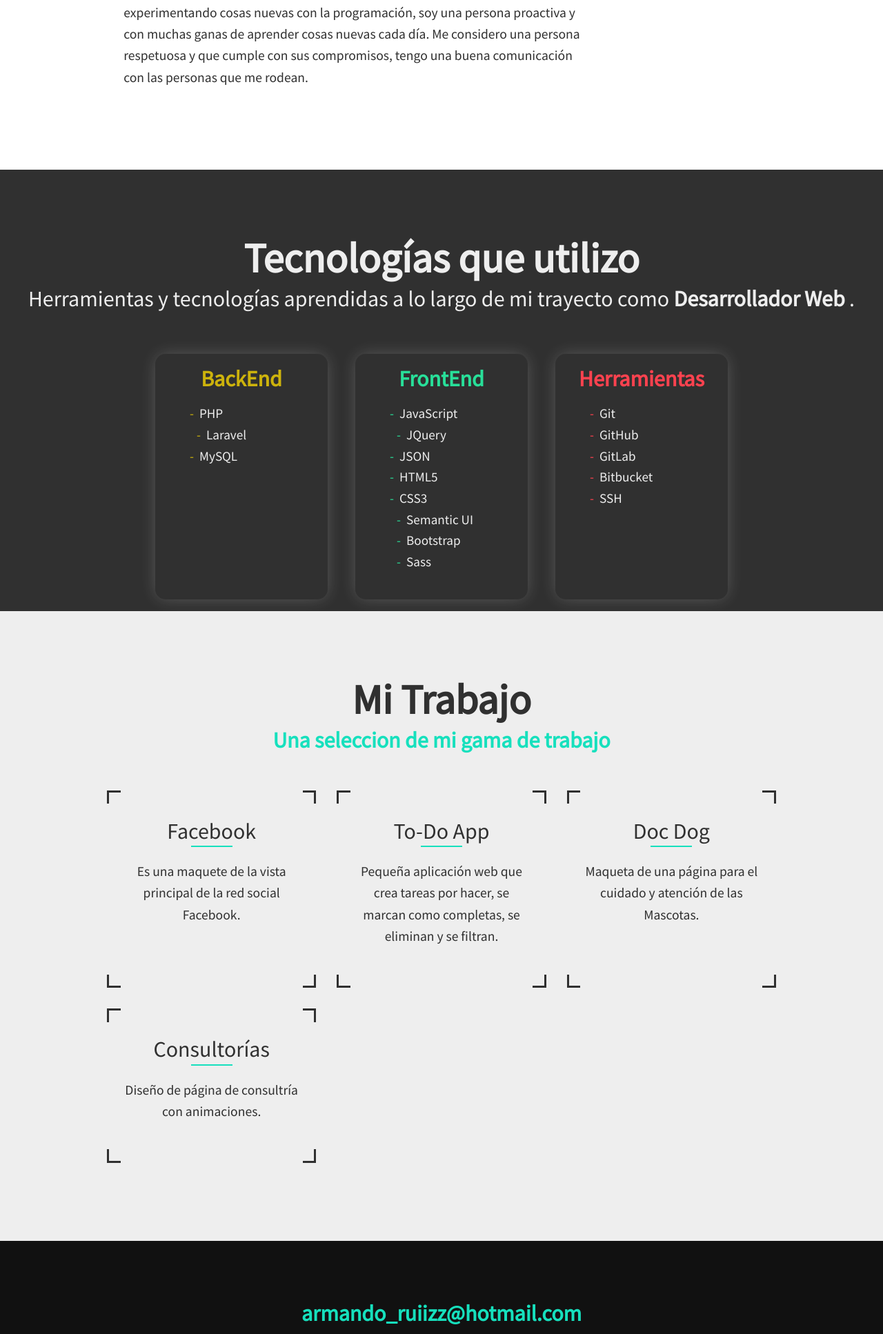
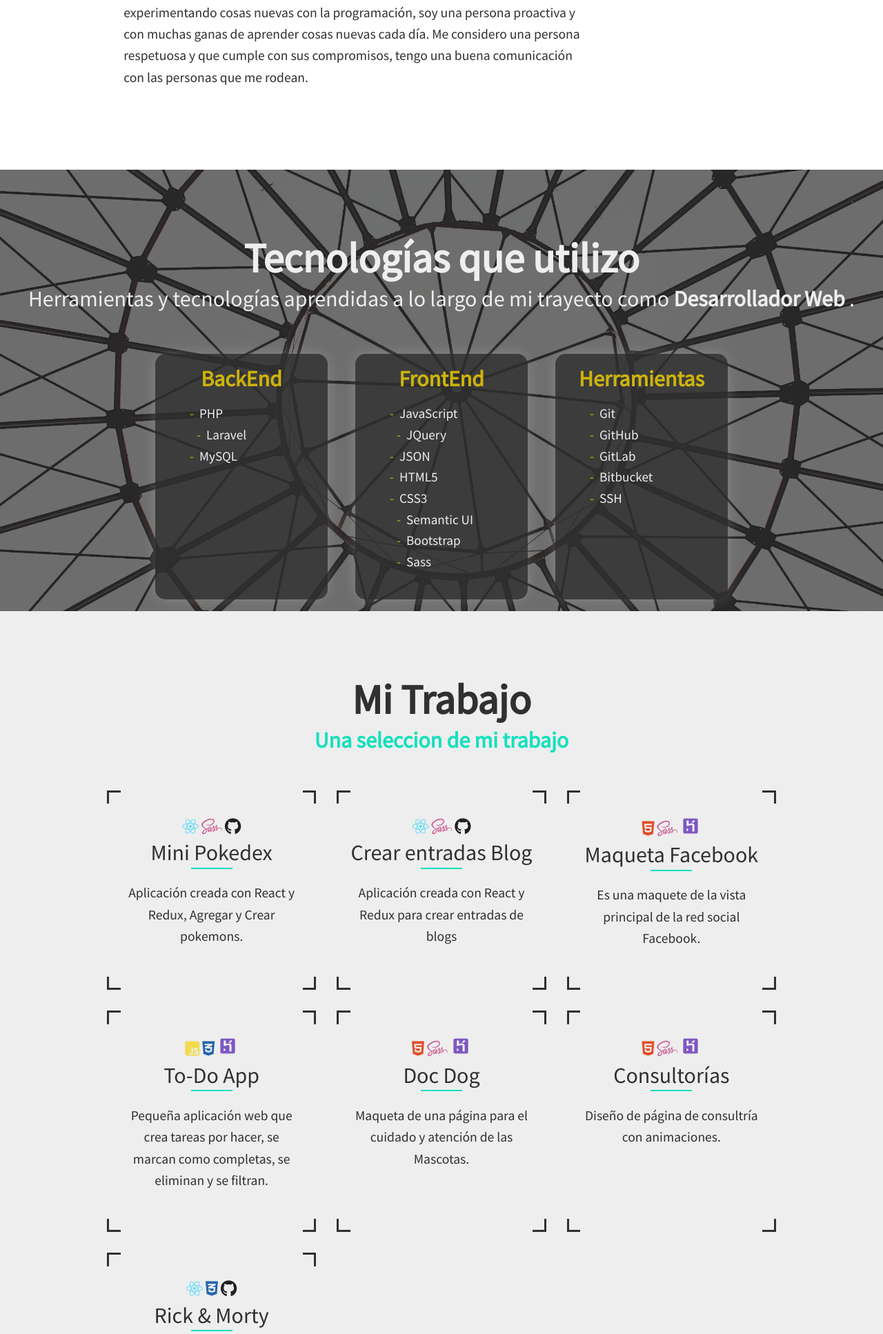
Before and after one commit to ruiz94/portfolio, a PHP site: page / in a window 1280 px wide. Shown: the part 2114-4048 px from the top of the page at 69% size. Run offline with PHP 8.4, Linux system fonts and the light colour scheme; some libraries are stand-ins or nearby versions.

Commit message:
Agregar apps, y cambio de diseño en 'Tecnologías que utilizo'

```diff
--- a/css/style2.css
+++ b/css/style2.css
@@ -367,6 +367,11 @@ h3 {
   height: 80vh;
   display: flex;
   flex-direction: column;
+  position: relative;
+  overflow: hidden;
+}
+.seccion__habilidades .seccion__titulo, .seccion__habilidades .seccion__subtitulo, .seccion__habilidades .tarjetones {
+  position: relative;
 }
 .seccion__habilidades .tarjetones {
   justify-content: center;
@@ -376,7 +381,7 @@ h3 {
   display: flex;
 }
 .seccion__habilidades .tarjetones .tarjeton {
-  background: var(--clr-dark);
+  background: rgba(48, 48, 48, 0.8);
   padding: 20px;
   box-sizing: border-box;
   text-align: start;
@@ -402,14 +407,14 @@ h3 {
   text-align: center;
   font-size: 2rem;
 }
-.seccion__habilidades .tarjetones .tarjeton.backend h3, .seccion__habilidades .tarjetones .tarjeton.backend ul li::before {
+.seccion__habilidades .tarjetones .tarjeton h3, .seccion__habilidades .tarjetones .tarjeton ul li::before {
   color: #cdb30c;
 }
-.seccion__habilidades .tarjetones .tarjeton.frontend h3, .seccion__habilidades .tarjetones .tarjeton.frontend ul li::before {
-  color: #28df99;
-}
-.seccion__habilidades .tarjetones .tarjeton.herramientas h3, .seccion__habilidades .tarjetones .tarjeton.herramientas ul li::before {
-  color: #ff424f;
+.seccion__habilidades .fondo_tecnologias {
+  position: absolute;
+  top: -778px;
+  left: 0;
+  filter: opacity(0.3);
 }
 
 @media (max-width: 1000px) {
@@ -503,6 +508,32 @@ h3 {
   padding: 1em;
   box-sizing: border-box;
 }
+.mi_trabajo .portafolio .portafolio__item div i {
+  font-size: 1.5rem;
+}
+.mi_trabajo .portafolio .fa-js-square {
+  color: #F0DB4F;
+}
+.mi_trabajo .portafolio .fa-css3-alt {
+  color: #2565AE;
+}
+.mi_trabajo .portafolio .fa-react {
+  color: #61DBFB;
+}
+.mi_trabajo .portafolio .fa-sass {
+  color: #CD6799;
+}
+.mi_trabajo .portafolio .fa-html5 {
+  color: #E44D26;
+}
+.mi_trabajo .portafolio .fa-github {
+  color: #211F1F;
+}
+.mi_trabajo .portafolio .fa-heroku {
+  width: 30px;
+  height: 25px;
+  display: inline-flex;
+}
 
 @media (min-width: 600px) {
   .portafolio {
@@ -537,5 +568,11 @@ h3 {
 .pie .redes__sociales__lista .rede__social__item {
   margin: 0 1.5em;
 }
+.pie .fa-facebook-square {
+  color: #00C6FF;
+}
+.pie li a img {
+  width: 50px;
+}
 
 /*# sourceMappingURL=style2.css.map */
--- a/index.html
+++ b/index.html
@@ -94,10 +94,11 @@
         <!-- Agregar sección de las tecnologías que utilizo -->
         <!-- Habilidades -->
         <section class="seccion__habilidades" id="habilidades">
+            <img class="fondo_tecnologias" src="/img/pic4.jpg" alt="">
             <h2 class="seccion__titulo">Tecnologías que utilizo</h2>
             <p class="seccion__subtitulo">Herramientas y tecnologías aprendidas a lo largo de mi trayecto como <strong> Desarrollador Web </strong> .</p>
             <div class="tarjetones">
-                <div class="tarjeton backend">
+                <div class="tarjeton">
                     <h3>BackEnd</h3>
                     <ul class="ul_top">
                         <li>PHP
@@ -113,7 +114,7 @@
                         </li> -->
                     </ul>
                 </div>
-                <div class="tarjeton frontend">
+                <div class="tarjeton">
                     <h3>FrontEnd</h3>
                     <ul class="ul_top">
                         <li>JavaScript
@@ -132,7 +133,7 @@
                         </li>
                     </ul>
                 </div>
-                <div class="tarjeton herramientas">
+                <div class="tarjeton">
                     <h3>Herramientas</h3>
                     <ul class="ul_top">
                         <li>Git</li>
@@ -148,13 +149,48 @@
         <!-- Mi trabajo -->
         <section class="mi_trabajo" id="mi_trabajo">
             <h2 class="seccion__titulo seccion__titulo--mi_trabajo">Mi Trabajo</h2>
-            <p class="seccion__subtitulo seccion__subtitulo--mi_trabajo">Una seleccion de mi gama de trabajo</p>
+            <p class="seccion__subtitulo seccion__subtitulo--mi_trabajo">Una seleccion de mi trabajo</p>
 
             <div class="portafolio">
+                <a target="_blank" href="https://ruiz94.github.io/crea-entradas" class="portafolio__item">
+                    <span class="s1"></span>
+                    <span class="s2"></span>
+                    <div>
+                        <i class="fab fa-react"></i>
+                        <i class="fab fa-sass"></i>
+                        <i class="fab fa-github"></i>
+                    </div>
+                    <div class="titulo">Mini Pokedex</div>
+                    <div class="texto">
+                        Aplicación creada con React y Redux, Agregar y Crear pokemons.
+                    </div>
+                    <span class="s3"></span>
+                    <span class="s4"></span>
+                </a>
+                <a target="_blank" href="https://ruiz94.github.io/crea-entradas" class="portafolio__item">
+                    <span class="s1"></span>
+                    <span class="s2"></span>
+                    <div>
+                        <i class="fab fa-react"></i>
+                        <i class="fab fa-sass"></i>
+                        <i class="fab fa-github"></i>
+                    </div>
+                    <div class="titulo">Crear entradas Blog</div>
+                    <div class="texto">
+                        Aplicación creada con React y Redux para crear entradas de blogs
+                    </div>
+                    <span class="s3"></span>
+                    <span class="s4"></span>
+                </a>
                 <a target="_blank" href="https://maqueta-facebook.herokuapp.com/" class="portafolio__item">
                     <span class="s1"></span>
                     <span class="s2"></span>
-                    <div class="titulo">Facebook</div>
+                    <div>
+                        <i class="fab fa-html5"></i>
+                        <i class="fab fa-sass"></i>
+                        <img class="fa-heroku" src="/img/heroku-icon.png" alt="">
+                    </div>
+                    <div class="titulo">Maqueta Facebook</div>
                     <div class="texto">
                         Es una maquete de la vista principal de la red social Facebook.
                     </div>
@@ -164,6 +200,11 @@
                 <a target="_blank" href="https://app-to-doo.herokuapp.com/" class="portafolio__item">
                     <span class="s1"></span>
                     <span class="s2"></span>
+                    <div>
+                        <i class="fab fa-js-square"></i>
+                        <i class="fab fa-css3-alt"></i>
+                        <img class="fa-heroku" src="/img/heroku-icon.png" alt="">
+                    </div>
                     <div class="titulo">To-Do App</div>
                     <div class="texto">
                         Pequeña aplicación web que crea tareas por hacer, se marcan como completas, se eliminan y se filtran.
@@ -174,6 +215,11 @@
                 <a target="_blank" href="https://doc-dog.herokuapp.com" class="portafolio__item">
                     <span class="s1"></span>
                     <span class="s2"></span>
+                    <div>
+                        <i class="fab fa-html5"></i>
+                        <i class="fab fa-sass"></i>
+                        <img class="fa-heroku" src="/img/heroku-icon.png" alt="">
+                    </div>
                     <div class="titulo">Doc Dog</div>
                     <div class="texto">
                         Maqueta de una página para el cuidado y atención de las Mascotas.
@@ -184,6 +230,11 @@
                 <a target="_blank" href="https://maketa-consulting.herokuapp.com/" class="portafolio__item">
                     <span class="s1"></span>
                     <span class="s2"></span>
+                    <div>
+                        <i class="fab fa-html5"></i>
+                        <i class="fab fa-sass"></i>
+                        <img class="fa-heroku" src="/img/heroku-icon.png" alt="">
+                    </div>
                     <div class="titulo">Consultorías</div>
                     <div class="texto">
                         Diseño de página de consultría con animaciones.
@@ -191,26 +242,23 @@
                     <span class="s3"></span>
                     <span class="s4"></span>
                 </a>
-                <!-- <a target="_blank" href="https://maketa-consulting.herokuapp.com/" class="portafolio__item">
+                <a target="_blank" href="https://ruiz94.github.io/rick-and-morty-react-hooks/" class="portafolio__item">
                     <span class="s1"></span>
                     <span class="s2"></span>
-                    <div class="titulo">Estructura</div>
+                    <div>
+                        <i class="fab fa-react"></i>
+                        <i class="fab fa-css3-alt"></i>
+                        <i class="fab fa-github"></i>
+                    </div>
+                    <div class="titulo">Rick & Morty</div>
                     <div class="texto">
-                        Falta agregar.
+                        Aplicación creada con React y React Hooks
                     </div>
                     <span class="s3"></span>
                     <span class="s4"></span>
                 </a>
-                <a target="_blank" href="https://maketa-consulting.herokuapp.com/" class="portafolio__item">
-                    <span class="s1"></span>
-                    <span class="s2"></span>
-                    <div class="titulo">Estructura</div>
-                    <div class="texto">
-                        Falta agregar.
-                    </div>
-                    <span class="s3"></span>
-                    <span class="s4"></span>
-                </a> -->
+
+
             </div>
         </section>
 
@@ -221,18 +269,18 @@
             <a href="mailto:correo@mail.com" class="link_pie">armando_ruiizz@hotmail.com</a>
             <ul class="redes__sociales__lista">
                 <li class="rede__social__item">
-                    <a target="_blank" href="https://www.facebook.com/armando.ruizlopez.7/?viewas=100000686899395" class="red_social_link">
-                        <i class="fab fa-facebook-square"></i>
+                    <a href="https://www.instagram.com/armando_ruiz_l/" class="red_social_link">
+                        <img src="/img/inta-logo.png" alt="">
                     </a>
                 </li>
                 <li class="rede__social__item">
-                    <a href="https://www.instagram.com/armando_ruiz_l/" class="red_social_link">
-                        <i class="fab fa-instagram"></i>
+                    <a href="https://www.facebook.com/armando.ruizlopez.7/?viewas=100000686899395"" class="red_social_link">
+                        <img src="/img/face-logo.png" alt="">
                     </a>
                 </li>
                 <li class="rede__social__item">
-                    <a href="" class="red_social_link">
-                        <i class="fab fa-codepen"></i>
+                    <a href="https://my.indeed.com/p/armandor-wqqn41u" class="red_social_link">
+                        <img src="/img/indeed-logo.png" alt="">
                     </a>
                 </li>
             </ul>
--- a/sass/style2.scss
+++ b/sass/style2.scss
@@ -399,18 +399,25 @@ h3{ font-size: var(--fs-h3); }
     height: 80vh;
     display: flex;
     flex-direction: column;
+    position: relative;
+    overflow: hidden;
+
+    .seccion__titulo, .seccion__subtitulo, .tarjetones{
+        position: relative;
+    }
     .tarjetones{
         // display: grid;
         justify-content: center;
         // grid-template-columns: repeat(auto-fit, 300px);
         // width: 1000px;
+
         margin: auto;
         padding-top: 2em;
         flex-wrap: wrap;
         display: flex;
 
         .tarjeton{
-            background: var(--clr-dark);
+            background: rgba(48 ,48 ,48, 0.8);
             // box-shadow: 0 0 20px -10px rgba(255, 255, 255, .5);
             padding: 20px;
             box-sizing: border-box;
@@ -442,21 +449,24 @@ h3{ font-size: var(--fs-h3); }
             // &.backend{
             //     box-shadow: 0 0 25px -3px rgba(205, 179, 12, .5);
             // }
-            &.backend h3, &.backend ul li::before{
+            & h3, & ul li::before{
                 color: #cdb30c;
             }
+            // &.backend h3, &.backend ul li::before{
+            //     color: #cdb30c;
+            // }
             // &.frontend{
             //     box-shadow: 0 0 25px -3px rgba(40, 223, 153, .5);
             // }
-            &.frontend h3, &.frontend ul li::before{
-                color: #28df99;
-            }
+            // &.frontend h3, &.frontend ul li::before{
+            //     color: #28df99;
+            // }
             // &.herramientas{
             //     box-shadow: 0 0 25px -3px rgba(255, 66, 79, .5);
             // }
-            &.herramientas h3, &.herramientas ul li::before{
-                color: rgb(255, 66, 79);
-            }
+            // &.herramientas h3, &.herramientas ul li::before{
+            //     color: rgb(255, 66, 79);
+            // }
 
             // tarjetones detrs
             // .tarjeton__contenido{
@@ -492,6 +502,12 @@ h3{ font-size: var(--fs-h3); }
             // }
 
         }
+    }
+    .fondo_tecnologias{
+        position: absolute;
+        top: -778px;
+        left: 0;
+        filter: opacity(0.3);
     }
 }
 @media (max-width: 1000px){
@@ -590,6 +606,32 @@ h3{ font-size: var(--fs-h3); }
                 box-sizing: border-box;
             }
         }
+        .portafolio__item div i{
+            font-size: 1.5rem;
+        }
+        .fa-js-square{
+            color: #F0DB4F;
+        }
+        .fa-css3-alt{
+            color: #2565AE;
+        }
+        .fa-react{
+            color: #61DBFB;
+        }
+        .fa-sass{
+            color: #CD6799;
+        }
+        .fa-html5{
+            color: #E44D26;
+        }
+        .fa-github{
+            color: #211F1F;
+        }
+        .fa-heroku{
+            width: 30px;
+            height: 25px;
+            display: inline-flex;
+        }
     }
 }
 @media (min-width: 600px){
@@ -628,4 +670,10 @@ h3{ font-size: var(--fs-h3); }
             margin: 0 1.5em;
         }
     }
+    .fa-facebook-square{
+        color: #00C6FF;
+    }
+    li a img{
+        width: 50px;
+    }
 }
```
Also changed, not shown: img/bg-1.jpg (deleted), img/consulting.jpg (deleted), img/doc-dog.jpg (deleted), img/face-logo.png (added), img/heroku-icon.png (added), img/indeed-logo.png (added), img/inta-logo.png (added), img/logo.png, img/pic-fb.jpg (deleted), img/pic2.jpg (deleted), img/pic_perfil.jpg (deleted), img/pic_perfil_2.JPG (deleted), img/to_do.jpg (deleted), 1 other file.
